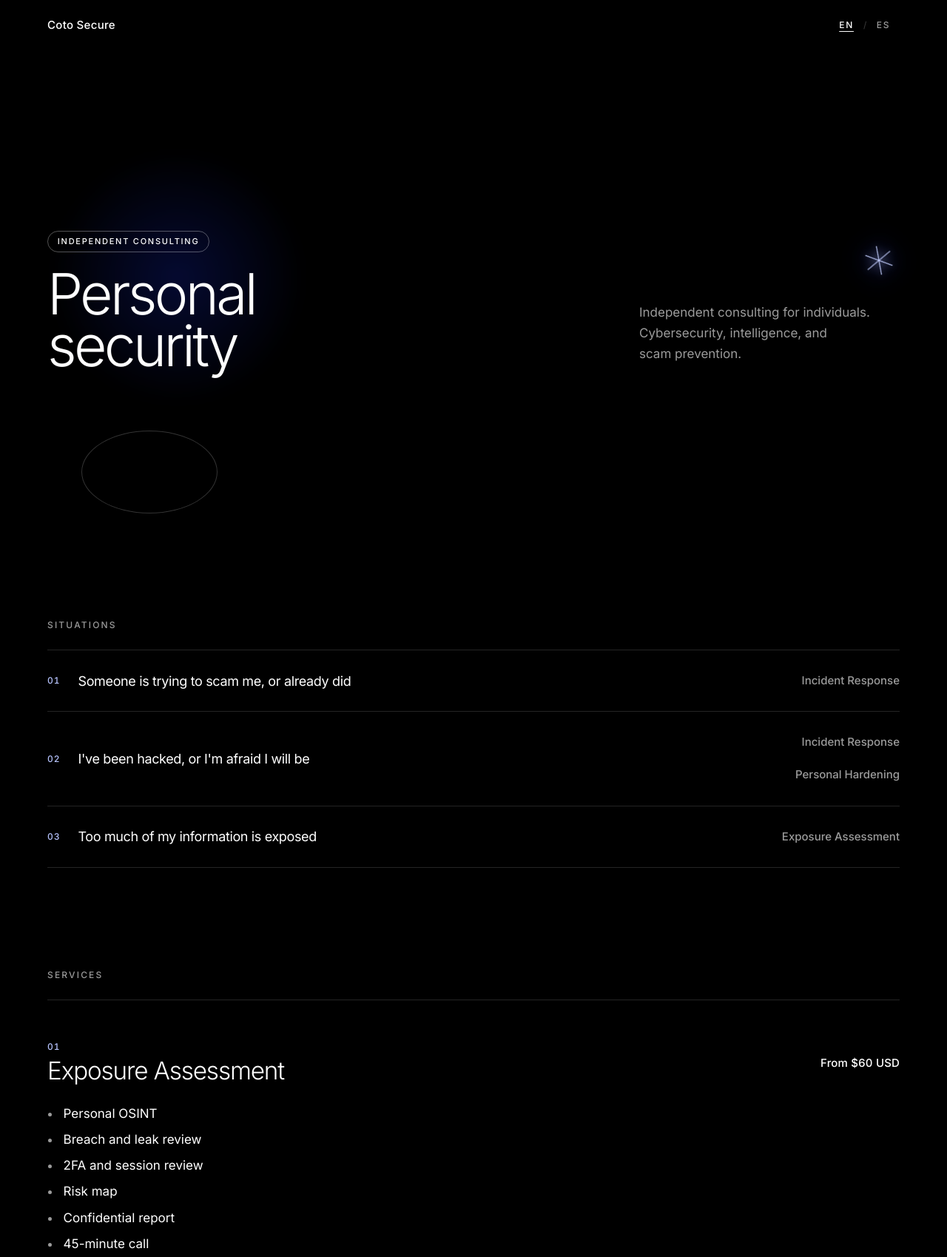
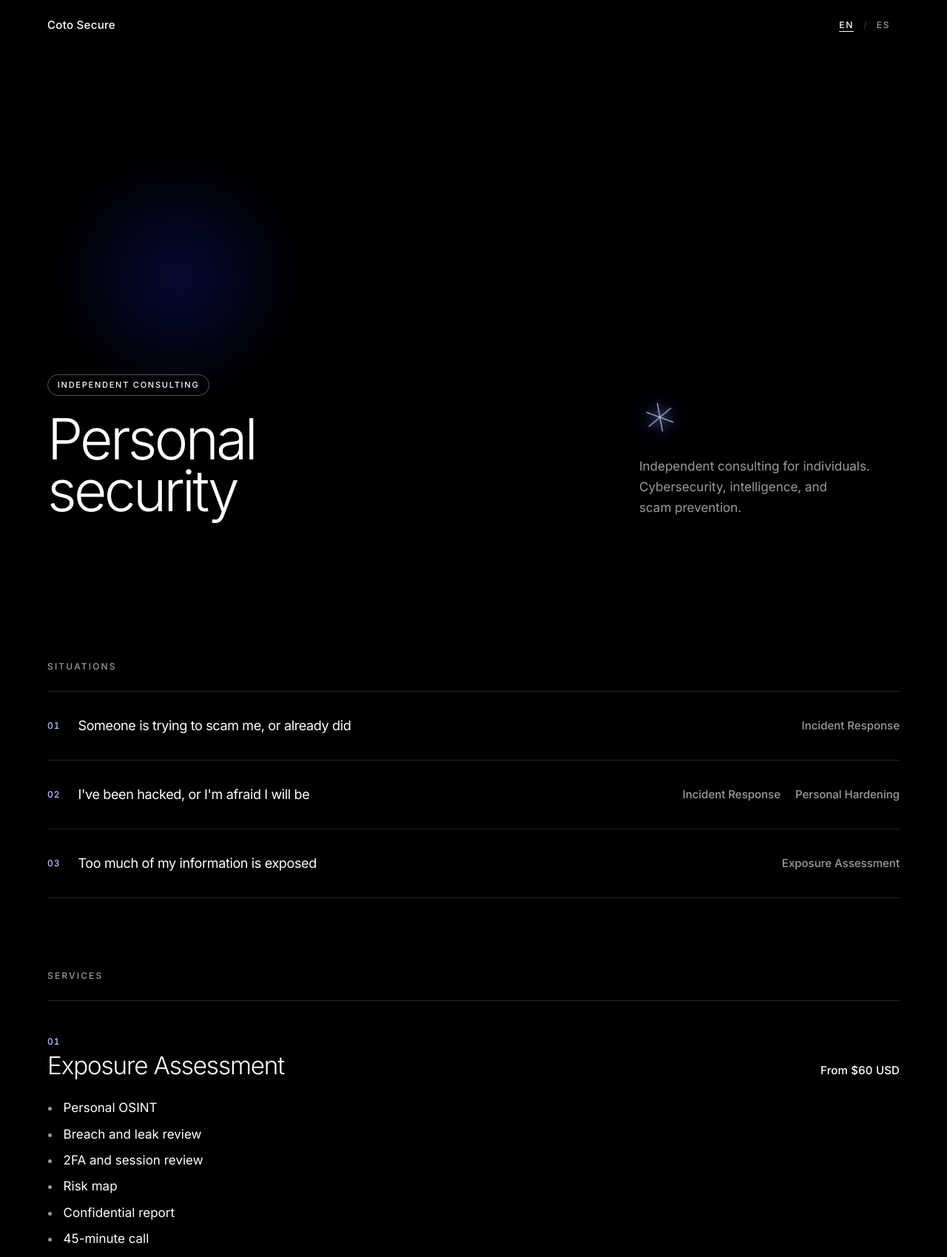
Before and after one commit to levicoto/levicoto-security, a plain HTML site: page index.html in a window 1280 px wide. Shown: the top 1699 px of the page at 74% size. Drawn offline with Linux system fonts and the light colour scheme.

Commit message:
Align the page to one column and an even spacing scale.
Share a left edge across the hero, lists, services, and contact card, and keep situation links and prices on a single baseline.

Co-authored-by: levicoto <levicoto@users.noreply.github.com>

```diff
--- a/css/styles.css
+++ b/css/styles.css
@@ -34,6 +34,8 @@
   --measure: 38rem;
   --page: 72rem;
   --gutter: clamp(1.25rem, 4vw, 2.75rem);
+  --section: 6rem;
+  --rhythm: 1.5rem;
 }
 
 *,
@@ -195,10 +197,10 @@ html[data-lang="es"] .lang-switch [data-set-lang="es"] {
   min-height: calc(100svh - 4.5rem);
   min-height: calc(100svh - 4.5rem - env(safe-area-inset-top));
   display: grid;
-  grid-template-columns: minmax(0, 1fr) minmax(18rem, 26rem);
-  align-items: center;
-  column-gap: clamp(2.75rem, 6vw, 7rem);
-  padding: 2.5rem 0 5.5rem;
+  grid-template-columns: minmax(0, 1.35fr) minmax(16rem, 22rem);
+  align-items: end;
+  column-gap: 4.5rem;
+  padding: 2.5rem 0 var(--section);
 }
 
 .hero-glow {
@@ -213,25 +215,13 @@ html[data-lang="es"] .lang-switch [data-set-lang="es"] {
   pointer-events: none;
 }
 
-.hero-orbit {
-  position: absolute;
-  z-index: 0;
-  bottom: 14%;
-  left: 4%;
-  width: 11.5rem;
-  height: 7rem;
-  border: 1px solid rgba(255, 255, 255, 0.2);
-  border-radius: 50%;
-  pointer-events: none;
-}
-
 .hero-aside {
   position: relative;
   z-index: 1;
   display: flex;
   flex-direction: column;
-  align-items: flex-end;
-  gap: 1.75rem;
+  align-items: flex-start;
+  gap: var(--rhythm);
   min-width: 0;
 }
 
@@ -250,7 +240,7 @@ html[data-lang="es"] .lang-switch [data-set-lang="es"] {
 
 .hero-tag {
   display: inline-flex;
-  margin: 0 0 1.35rem;
+  margin: 0 0 var(--rhythm);
   padding: 0.42rem 0.8rem;
   border: 1px solid rgba(255, 255, 255, 0.32);
   border-radius: 999px;
@@ -274,7 +264,7 @@ html[data-lang="es"] .lang-switch [data-set-lang="es"] {
 
 .lede {
   margin: 0;
-  max-width: 22rem;
+  max-width: none;
   color: var(--muted);
   font-size: 1.0625rem;
   font-weight: 400;
@@ -283,14 +273,14 @@ html[data-lang="es"] .lang-switch [data-set-lang="es"] {
 }
 
 .situations {
-  padding: 2.5rem 0 2rem;
+  padding: var(--section) 0 0;
   scroll-margin-top: 5rem;
 }
 
 .situations h2,
 .services h2,
 .contact h2 {
-  margin: 0 0 1.5rem;
+  margin: 0 0 var(--rhythm);
   color: var(--muted);
   font-size: 0.75rem;
   font-weight: 500;
@@ -310,7 +300,7 @@ html[data-lang="es"] .lang-switch [data-set-lang="es"] {
   column-gap: 1.5rem;
   align-items: center;
   margin: 0;
-  padding: 1.2rem 0;
+  padding: var(--rhythm) 0;
   border-top: 1px solid var(--line);
   background: none;
 }
@@ -337,8 +327,11 @@ html[data-lang="es"] .lang-switch [data-set-lang="es"] {
 
 .go {
   display: flex;
-  flex-direction: column;
-  align-items: flex-end;
+  flex-direction: row;
+  flex-wrap: wrap;
+  align-items: baseline;
+  justify-content: flex-end;
+  gap: 0.35rem 1.25rem;
 }
 
 .go a {
@@ -370,11 +363,11 @@ html[data-lang="es"] .lang-switch [data-set-lang="es"] {
 }
 
 .services {
-  padding: 6.5rem 0 0;
+  padding: var(--section) 0 0;
 }
 
 .service {
-  padding: 3.5rem 0;
+  padding: 3rem 0;
   border-top: 1px solid var(--line);
   background: none;
   scroll-margin-top: 5.5rem;
@@ -397,8 +390,8 @@ html[data-lang="es"] .lang-switch [data-set-lang="es"] {
   display: grid;
   grid-template-columns: minmax(0, 1fr) auto;
   column-gap: 2rem;
-  align-items: center;
-  margin-bottom: 1.5rem;
+  align-items: last baseline;
+  margin-bottom: var(--rhythm);
 }
 
 .service h3 .idx {
@@ -465,7 +458,7 @@ html[data-lang="es"] .lang-switch [data-set-lang="es"] {
 }
 
 .contact {
-  padding: 5.5rem 0 1.5rem;
+  padding: var(--section) 0 var(--rhythm);
   scroll-margin-top: 5.5rem;
 }
 
@@ -476,8 +469,8 @@ html[data-lang="es"] .lang-switch [data-set-lang="es"] {
   flex-direction: column;
   gap: 1.75rem;
   width: 100%;
-  max-width: 40rem;
-  margin: 1rem 0 5rem;
+  max-width: none;
+  margin: 0 0 3rem;
   padding: 2.4rem 2rem 2.15rem;
   overflow: hidden;
   border: 1px solid rgba(255, 255, 255, 0.16);
@@ -899,7 +892,7 @@ html[data-lang="es"] .lang-switch [data-set-lang="es"] {
     grid-template-columns: 1fr;
     align-content: center;
     justify-items: start;
-    row-gap: 1.5rem;
+    row-gap: var(--rhythm);
     min-height: calc(100svh - 4.25rem);
   }
 
@@ -911,13 +904,6 @@ html[data-lang="es"] .lang-switch [data-set-lang="es"] {
     top: 8%;
     width: 16rem;
     height: 16rem;
-  }
-
-  .hero-orbit {
-    width: 8rem;
-    height: 5rem;
-    bottom: 8%;
-    left: 0;
   }
 
   .hero-mark {
@@ -941,7 +927,7 @@ html[data-lang="es"] .lang-switch [data-set-lang="es"] {
     grid-template-areas:
       "idx ask"
       "go go";
-    row-gap: 0.35rem;
+    row-gap: 0.75rem;
     align-items: start;
     padding: 1.15rem 0;
   }
@@ -952,12 +938,13 @@ html[data-lang="es"] .lang-switch [data-set-lang="es"] {
 
   .service-head {
     grid-template-columns: 1fr;
-    row-gap: 0.65rem;
+    row-gap: 0.75rem;
     align-items: start;
   }
 
   .go {
-    align-items: flex-start;
+    align-items: baseline;
+    justify-content: flex-start;
   }
 
   .go a {
@@ -1034,7 +1021,6 @@ html[data-lang="es"] .lang-switch [data-set-lang="es"] {
   .inquiry-glow,
   .mark3d,
   .hero-glow,
-  .hero-orbit,
   .hero-mark {
     display: none !important;
   }
--- a/index.html
+++ b/index.html
@@ -70,7 +70,6 @@
     <main>
       <section class="hero">
         <div class="hero-glow" aria-hidden="true"></div>
-        <div class="hero-orbit" aria-hidden="true"></div>
         <div class="hero-copy">
           <p class="hero-tag">
             <span class="lang-en">Independent consulting</span>
```
